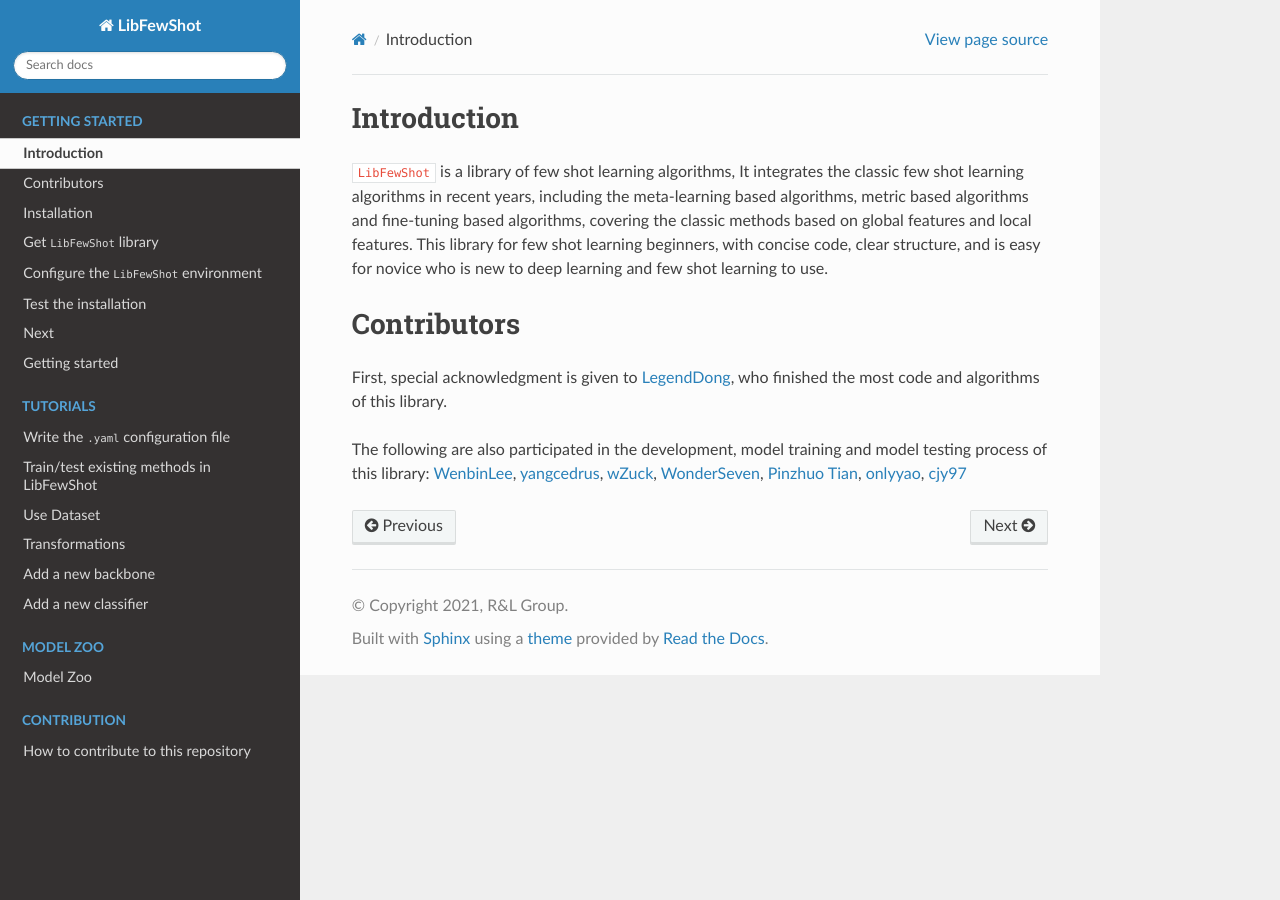
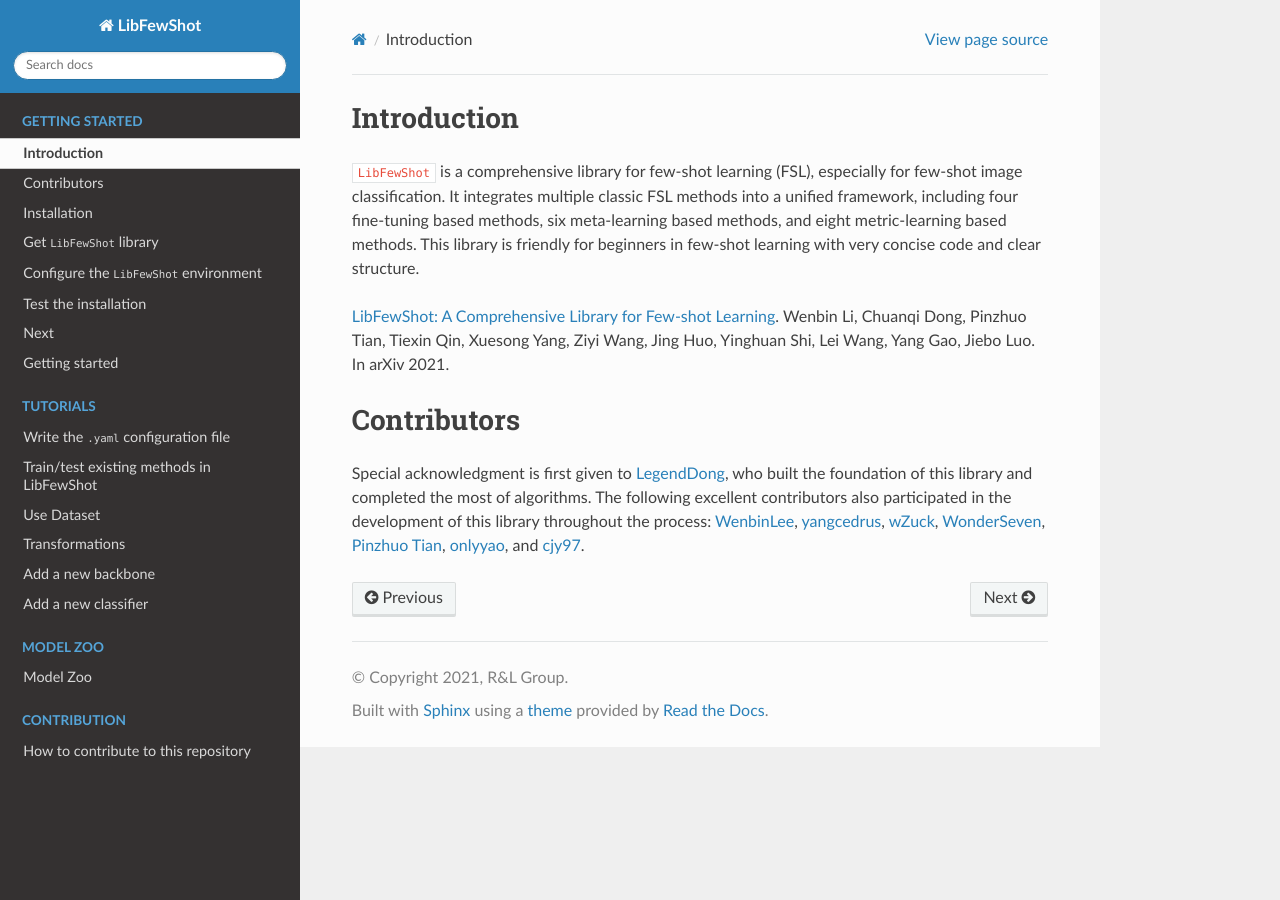
Before and after one commit to RL-VIG/LibFewShot, a Sphinx documentation site: the page built from docs/introduction.md, in a window 1280 px wide. Built offline with Sphinx 7.4.7 and the Read the Docs theme 2.0.0, drawn with Linux system fonts in a browser that asks for light colours.

Commit message:
Make some modifications

```diff
--- a/docs/introduction.md
+++ b/docs/introduction.md
@@ -1,11 +1,12 @@
 # Introduction
-`LibFewShot` is a library of few shot learning algorithms, It integrates the classic few shot learning algorithms in recent years, including the meta-learning based algorithms, metric based algorithms and fine-tuning based algorithms, covering the classic methods based on global features and local features. This library for few shot learning beginners, with concise code, clear structure, and is easy for novice who is new to deep learning and few shot learning to use.
-<!-- # arxiv -->
-<!-- TODO -->
+`LibFewShot` is a comprehensive library for few-shot learning (FSL), especially for few-shot image classification. It integrates multiple classic FSL methods into a unified framework, including four fine-tuning based methods, six meta-learning based methods, and eight metric-learning based methods. This library is friendly for beginners in few-shot learning with very concise code and clear structure.
+
+
+[LibFewShot: A Comprehensive Library for Few-shot Learning](https://arxiv.org/abs/2109.04898).
+Wenbin Li, Chuanqi Dong, Pinzhuo Tian, Tiexin Qin, Xuesong Yang, Ziyi Wang, Jing Huo, Yinghuan Shi, Lei Wang, Yang Gao, Jiebo Luo. In arXiv 2021.<br>
+
 
 # Contributors
 
-First, special acknowledgment is given to [LegendDong](https://github.com/LegenDong), who finished the most code and algorithms of this library.
-
-The following are also participated in the development, model training and model testing process of this library:
-[WenbinLee](https://github.com/WenbinLee), [yangcedrus](https://github.com/yangcedrus), [wZuck](https://github.com/wZuck), [WonderSeven](https://github.com/WonderSeven), [Pinzhuo Tian](https://scholar.google.com/citations?user=8QyuxvEAAAAJ&hl=zh-CN), [onlyyao](https://github.com/onlyyao), [cjy97](https://github.com/cjy97)
+Special acknowledgment is first given to [LegendDong](https://github.com/LegenDong), who built the foundation of this library and completed the most of algorithms. The following excellent contributors also participated in the development of this library throughout the process: [WenbinLee](https://github.com/WenbinLee),
+[yangcedrus](https://github.com/yangcedrus), [wZuck](https://github.com/wZuck), [WonderSeven](https://github.com/WonderSeven), [Pinzhuo Tian](https://scholar.google.com/citations?user=8QyuxvEAAAAJ&hl=zh-CN), [onlyyao](https://github.com/onlyyao), and [cjy97](https://github.com/cjy97).
```
